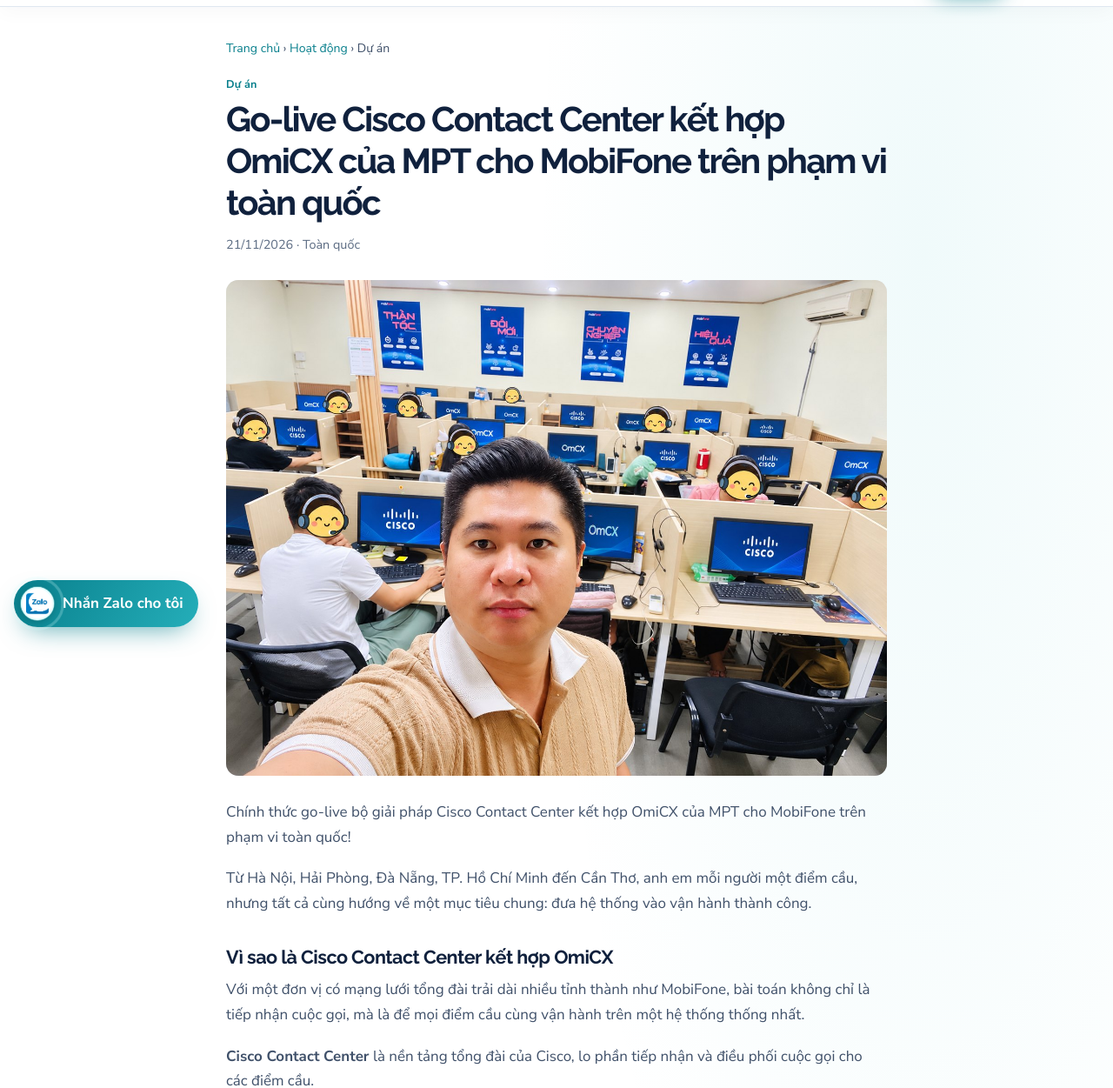
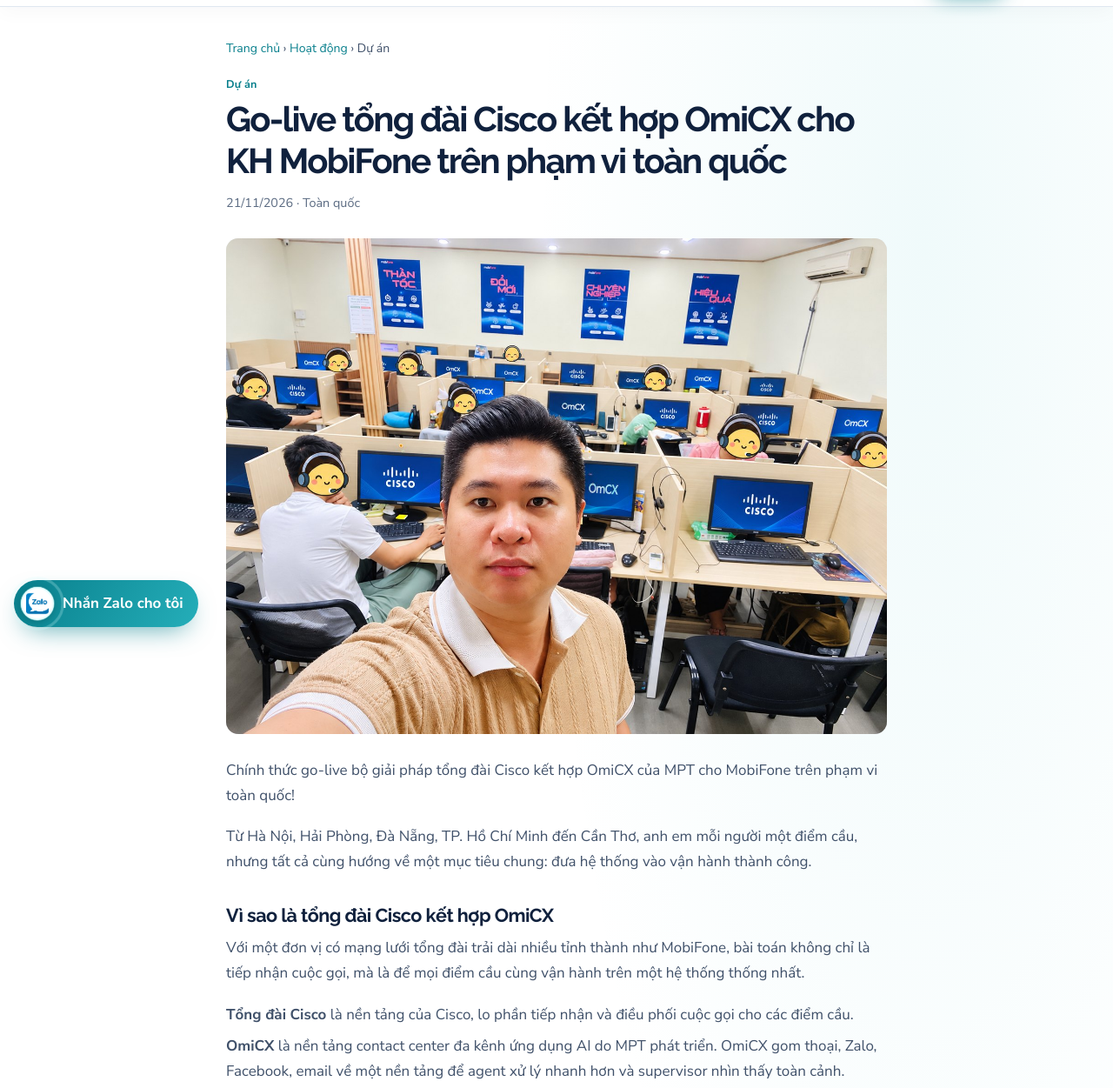
Before and after one commit to QuyetLQ15/lequangquyet-site, a plain HTML site: page hoat-dong/go-live-cisco-omicx-mobifone/index.html in a window 1280 px wide. Shown: the part 63-1314 px from the top of the page at 87% size. Drawn offline with Linux system fonts and the light colour scheme.

Commit message:
Doi ten Cisco Contact Center thanh tong dai Cisco

```diff
--- a/hoat-dong/go-live-cisco-omicx-mobifone/index.html
+++ b/hoat-dong/go-live-cisco-omicx-mobifone/index.html
@@ -5,8 +5,8 @@
 <meta name="viewport" content="width=device-width, initial-scale=1, viewport-fit=cover">
 <meta name="color-scheme" content="light dark">
 <meta name="supported-color-schemes" content="light dark">
-<title>Go-live Cisco Contact Center kết hợp OmiCX của MPT cho MobiFone trên phạm vi toàn quốc | Hoạt động | Lê Quang Quyết</title>
-<meta name="description" content="Cột mốc go-live bộ giải pháp Cisco Contact Center kết hợp OmiCX của MPT cho MobiFone, với các đội ngũ phối hợp từ Hà Nội, Hải Phòng, Đà Nẵng, TP. Hồ Chí Minh đến Cần Thơ.">
+<title>Go-live tổng đài Cisco kết hợp OmiCX cho KH MobiFone trên phạm vi toàn quốc | Hoạt động | Lê Quang Quyết</title>
+<meta name="description" content="Cột mốc go-live tổng đài Cisco kết hợp OmiCX của MPT cho khách hàng MobiFone, với các đội ngũ phối hợp từ Hà Nội, Hải Phòng, Đà Nẵng, TP. Hồ Chí Minh đến Cần Thơ.">
 <link rel="canonical" href="https://lequangquyet.com/hoat-dong/go-live-cisco-omicx-mobifone/">
 <meta name="robots" content="index, follow, max-image-preview:large">
 <meta name="author" content="Lê Quang Quyết">
@@ -14,8 +14,8 @@
 <meta property="og:type" content="article">
 <meta property="og:locale" content="vi_VN">
 <meta property="og:site_name" content="Lê Quang Quyết">
-<meta property="og:title" content="Go-live Cisco Contact Center kết hợp OmiCX của MPT cho MobiFone trên phạm vi toàn quốc">
-<meta property="og:description" content="Cột mốc go-live bộ giải pháp Cisco Contact Center kết hợp OmiCX của MPT cho MobiFone, với các đội ngũ phối hợp từ Hà Nội, Hải Phòng, Đà Nẵng, TP. Hồ Chí Minh đến Cần Thơ.">
+<meta property="og:title" content="Go-live tổng đài Cisco kết hợp OmiCX cho KH MobiFone trên phạm vi toàn quốc">
+<meta property="og:description" content="Cột mốc go-live tổng đài Cisco kết hợp OmiCX của MPT cho khách hàng MobiFone, với các đội ngũ phối hợp từ Hà Nội, Hải Phòng, Đà Nẵng, TP. Hồ Chí Minh đến Cần Thơ.">
 <meta property="og:url" content="https://lequangquyet.com/hoat-dong/go-live-cisco-omicx-mobifone/">
 <meta property="og:image" content="https://lequangquyet.com/assets/hoat-dong/go-live-cisco-omicx-mobifone/cover.jpg">
 <meta property="og:image:width" content="1200">
@@ -30,7 +30,7 @@
 <link rel="preconnect" href="https://fonts.gstatic.com" crossorigin>
 <link href="https://fonts.googleapis.com/css2?family=Raleway:wght@700&family=Nunito+Sans:wght@400;700&display=swap" rel="stylesheet">
 <link rel="stylesheet" href="../../assets/style.css?v=d3e1c2ad">
-<script type="application/ld+json">{"@context": "https://schema.org", "@type": "Article", "headline": "Go-live Cisco Contact Center kết hợp OmiCX của MPT cho MobiFone trên phạm vi toàn quốc", "inLanguage": "vi-VN", "datePublished": "2026-11-21", "mainEntityOfPage": "https://lequangquyet.com/hoat-dong/go-live-cisco-omicx-mobifone/", "image": "https://lequangquyet.com/assets/hoat-dong/go-live-cisco-omicx-mobifone/cover.jpg", "author": {"@id": "https://lequangquyet.com/#person"}}</script>
+<script type="application/ld+json">{"@context": "https://schema.org", "@type": "Article", "headline": "Go-live tổng đài Cisco kết hợp OmiCX cho KH MobiFone trên phạm vi toàn quốc", "inLanguage": "vi-VN", "datePublished": "2026-11-21", "mainEntityOfPage": "https://lequangquyet.com/hoat-dong/go-live-cisco-omicx-mobifone/", "image": "https://lequangquyet.com/assets/hoat-dong/go-live-cisco-omicx-mobifone/cover.jpg", "author": {"@id": "https://lequangquyet.com/#person"}}</script>
 </head>
 <body id="top">
 <a class="skip" href="#main">Chuyển đến nội dung chính</a>
@@ -54,15 +54,15 @@
 <article class="art">
 <p class="crumb"><a href="../../">Trang chủ</a> › <a href="../../hoat-dong/">Hoạt động</a> › Dự án</p>
 <p class="tag">Dự án</p>
-<h1>Go-live Cisco Contact Center kết hợp OmiCX của MPT cho MobiFone trên phạm vi toàn quốc</h1>
+<h1>Go-live tổng đài Cisco kết hợp OmiCX cho KH MobiFone trên phạm vi toàn quốc</h1>
 <p class="meta">21/11/2026 · Toàn quốc</p>
 <figure class="cover"><img src="../../assets/hoat-dong/go-live-cisco-omicx-mobifone/cover.jpg" alt="Tôi chụp ảnh tại điểm cầu go-live cho MobiFone, phía sau là các điện thoại viên đang làm việc" fetchpriority="high" decoding="async"></figure>
 <div class="art-body">
-<p>Chính thức go-live bộ giải pháp Cisco Contact Center kết hợp OmiCX của MPT cho MobiFone trên phạm vi toàn quốc!</p>
+<p>Chính thức go-live bộ giải pháp tổng đài Cisco kết hợp OmiCX của MPT cho MobiFone trên phạm vi toàn quốc!</p>
 <p>Từ Hà Nội, Hải Phòng, Đà Nẵng, TP. Hồ Chí Minh đến Cần Thơ, anh em mỗi người một điểm cầu, nhưng tất cả cùng hướng về một mục tiêu chung: đưa hệ thống vào vận hành thành công.</p>
-<h2>Vì sao là Cisco Contact Center kết hợp OmiCX</h2>
+<h2>Vì sao là tổng đài Cisco kết hợp OmiCX</h2>
 <p>Với một đơn vị có mạng lưới tổng đài trải dài nhiều tỉnh thành như MobiFone, bài toán không chỉ là tiếp nhận cuộc gọi, mà là để mọi điểm cầu cùng vận hành trên một hệ thống thống nhất.</p>
-<ul><li class="emo"><strong>Cisco Contact Center</strong> là nền tảng tổng đài của Cisco, lo phần tiếp nhận và điều phối cuộc gọi cho các điểm cầu.</li><li class="emo"><strong>OmiCX</strong> là nền tảng contact center đa kênh ứng dụng AI do MPT phát triển. OmiCX gom thoại, Zalo, Facebook, email về một nền tảng để agent xử lý nhanh hơn và supervisor nhìn thấy toàn cảnh.</li><li class="emo"><strong>Kết hợp lại</strong>, MobiFone có một hệ thống cho nhiều điểm cầu, nhiều đội ngũ, đủ mạnh về hạ tầng và linh hoạt về trải nghiệm cho cả agent lẫn người giám sát.</li></ul>
+<ul><li class="emo"><strong>Tổng đài Cisco</strong> là nền tảng của Cisco, lo phần tiếp nhận và điều phối cuộc gọi cho các điểm cầu.</li><li class="emo"><strong>OmiCX</strong> là nền tảng contact center đa kênh ứng dụng AI do MPT phát triển. OmiCX gom thoại, Zalo, Facebook, email về một nền tảng để agent xử lý nhanh hơn và supervisor nhìn thấy toàn cảnh.</li><li class="emo"><strong>Kết hợp lại</strong>, MobiFone có một hệ thống cho nhiều điểm cầu, nhiều đội ngũ, đủ mạnh về hạ tầng và linh hoạt về trải nghiệm cho cả agent lẫn người giám sát.</li></ul>
 <p>Từng nhiều năm ngồi ở phía triển khai, tôi hiểu một hệ thống tốt không nằm ở tính năng trên giấy. Với đội vận hành, điều quan trọng nhất của một cuộc go-live không phải là hệ thống mới, mà là hôm sau agent vẫn làm việc quen tay, supervisor vẫn nhìn thấy mọi thứ, khách vẫn gọi vào như bình thường, và các điểm cầu ở xa nhau vẫn chạy cùng một nhịp.</p>
 <h2>Nhiều điểm cầu, một mục tiêu</h2>
 <p>Một dự án với nhiều địa điểm triển khai, nhiều đội ngũ phối hợp và không ít thử thách. Mỗi điểm cầu có một không gian làm việc riêng, nhưng cùng một nhịp theo dõi và xử lý để hệ thống chạy ổn định ngay từ những giờ đầu.</p>
```
Also changed, not shown: hoat-dong/chuong-trinh-20-11/index.html (+1 -1 lines), hoat-dong/index.html (+1 -1 lines), index.html (+1 -1 lines), 1 other file.
